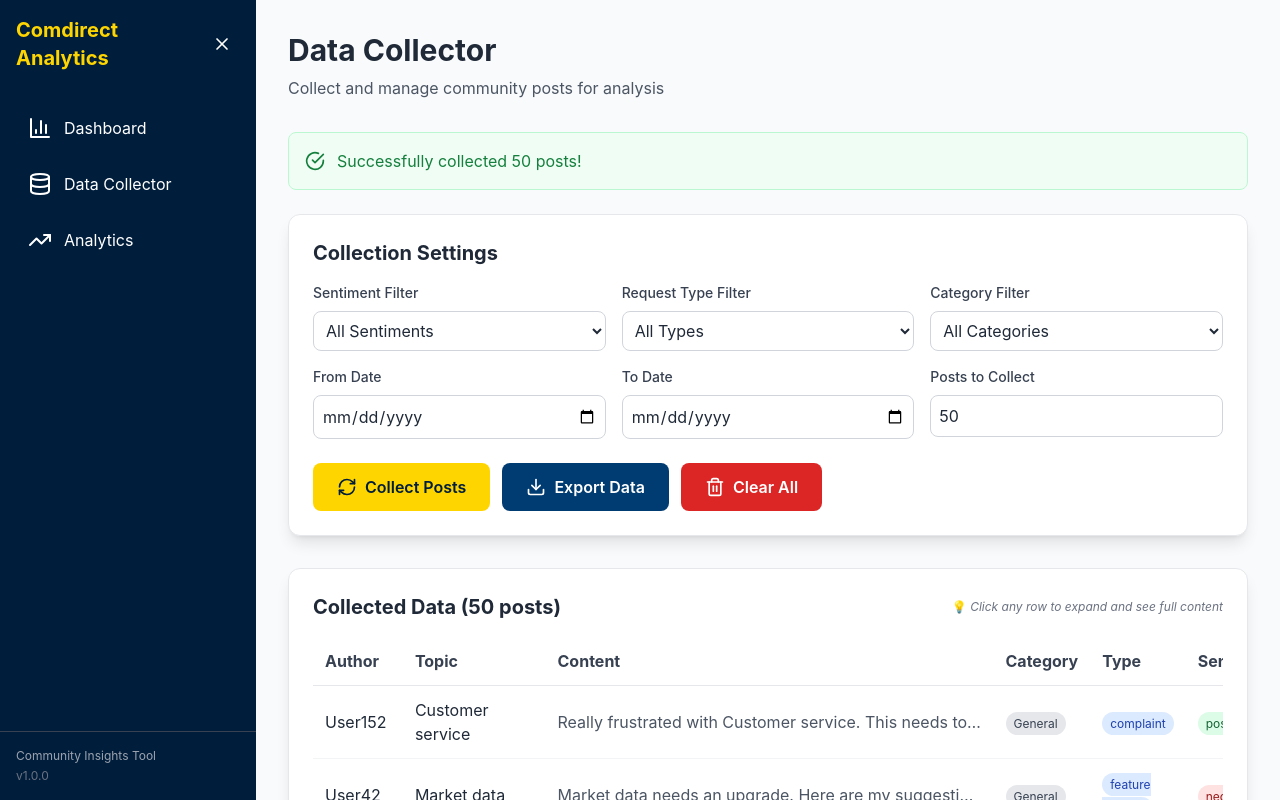
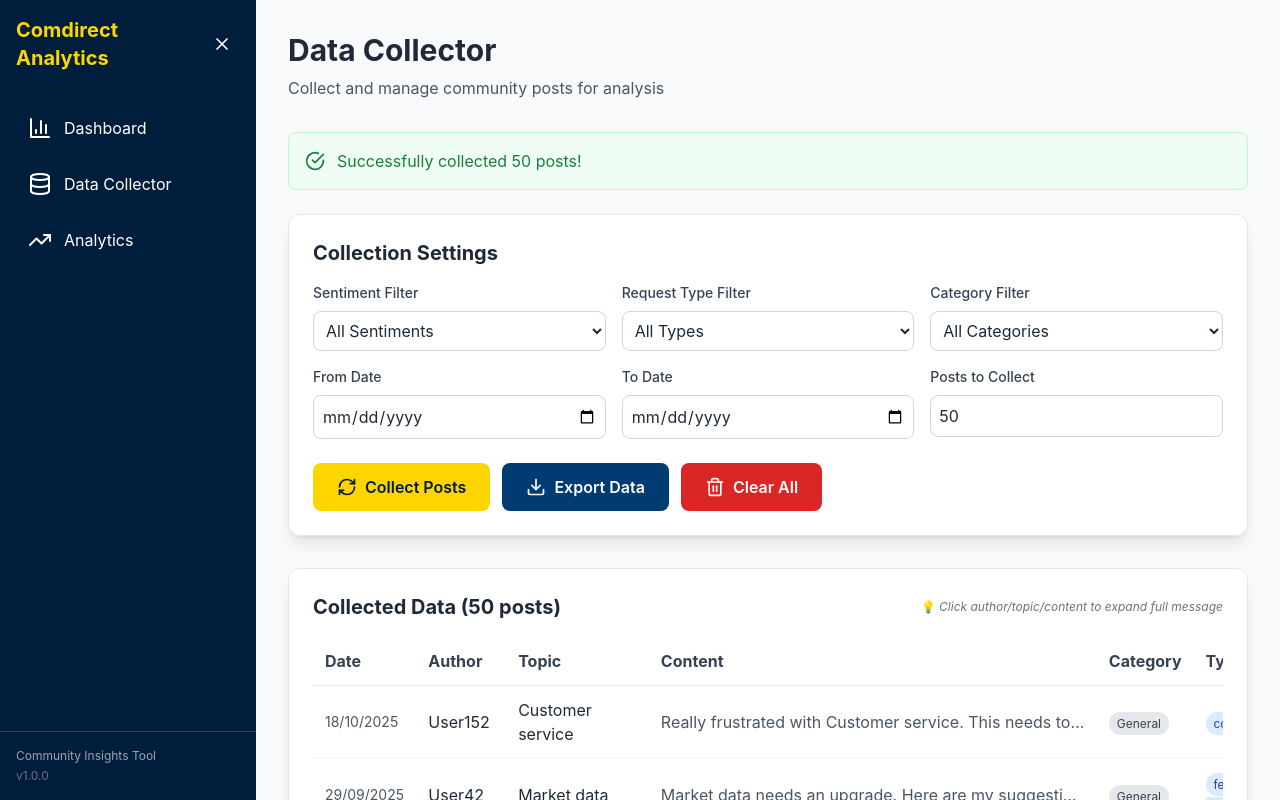
Before and after one commit to ign-tunayilmaz/comdirect-analytics, a React (Vite) app: page /collector in a window 1280 px wide. Both pictures are taken after a click on the button "Collect Posts". Built offline with nearby package versions, Linux system fonts and the light colour scheme.

Commit message:
Add publish date and URL columns to post table with external links

```diff
--- a/src/components/DataCollector.jsx
+++ b/src/components/DataCollector.jsx
@@ -1,6 +1,6 @@
 import React, { useState } from 'react'
 import { fetchCommunityPosts, savePosts, loadPosts, clearPosts } from '../utils/dataCollector'
-import { Download, RefreshCw, Trash2, CheckCircle, AlertCircle } from 'lucide-react'
+import { Download, RefreshCw, Trash2, CheckCircle, AlertCircle, ExternalLink } from 'lucide-react'
 
 function DataCollector() {
   const [loading, setLoading] = useState(false)
@@ -268,7 +268,7 @@
           </h2>
           {displayedPosts.length > 0 && (
             <p className="text-xs text-gray-500 dark:text-gray-400 italic">
-              💡 Click any row to expand and see full content
+              💡 Click author/topic/content to expand full message
             </p>
           )}
         </div>
@@ -288,6 +288,7 @@
             <table className="w-full">
               <thead>
                 <tr className="border-b border-gray-200 dark:border-gray-700">
+                  <th className="text-left p-3 text-gray-700 dark:text-gray-300">Date</th>
                   <th className="text-left p-3 text-gray-700 dark:text-gray-300">Author</th>
                   <th className="text-left p-3 text-gray-700 dark:text-gray-300">Topic</th>
                   <th className="text-left p-3 text-gray-700 dark:text-gray-300">Content</th>
@@ -295,20 +296,43 @@
                   <th className="text-left p-3 text-gray-700 dark:text-gray-300">Type</th>
                   <th className="text-left p-3 text-gray-700 dark:text-gray-300">Sentiment</th>
                   <th className="text-left p-3 text-gray-700 dark:text-gray-300">Engagement</th>
+                  <th className="text-left p-3 text-gray-700 dark:text-gray-300">Link</th>
                 </tr>
               </thead>
               <tbody>
                 {displayedPosts.slice(0, 20).map((post) => {
                   const isExpanded = expandedRows.has(post.id)
+                  const postDate = new Date(post.date)
+                  const formattedDate = postDate.toLocaleDateString('en-GB', {
+                    day: '2-digit',
+                    month: '2-digit',
+                    year: 'numeric'
+                  })
+
                   return (
                     <tr
                       key={post.id}
-                      onClick={() => toggleRowExpansion(post.id)}
-                      className="border-b border-gray-100 dark:border-gray-800 hover:bg-gray-50 dark:hover:bg-gray-700 cursor-pointer"
+                      className="border-b border-gray-100 dark:border-gray-800 hover:bg-gray-50 dark:hover:bg-gray-700"
                     >
-                      <td className="p-3 text-gray-800 dark:text-gray-200">{post.author}</td>
-                      <td className="p-3 text-gray-800 dark:text-gray-200">{post.topic}</td>
-                      <td className={`p-3 text-gray-600 dark:text-gray-400 ${isExpanded ? '' : 'max-w-md truncate'}`}>
+                      <td className="p-3 text-gray-600 dark:text-gray-400 text-sm whitespace-nowrap">
+                        {formattedDate}
+                      </td>
+                      <td
+                        className="p-3 text-gray-800 dark:text-gray-200 cursor-pointer"
+                        onClick={() => toggleRowExpansion(post.id)}
+                      >
+                        {post.author}
+                      </td>
+                      <td
+                        className="p-3 text-gray-800 dark:text-gray-200 cursor-pointer"
+                        onClick={() => toggleRowExpansion(post.id)}
+                      >
+                        {post.topic}
+                      </td>
+                      <td
+                        className={`p-3 text-gray-600 dark:text-gray-400 cursor-pointer ${isExpanded ? '' : 'max-w-md truncate'}`}
+                        onClick={() => toggleRowExpansion(post.id)}
+                      >
                         {post.content}
                       </td>
                       <td className="p-3">
@@ -341,6 +365,20 @@
                       <td className="p-3 text-gray-600 dark:text-gray-400">
                         {post.likes} likes, {post.replies} replies
                       </td>
+                      <td className="p-3">
+                        {post.url && (
+                          <a
+                            href={post.url}
+                            target="_blank"
+                            rel="noopener noreferrer"
+                            onClick={(e) => e.stopPropagation()}
+                            className="inline-flex items-center space-x-1 text-comdirect-blue hover:text-comdirect-yellow transition-colors"
+                          >
+                            <ExternalLink size={16} />
+                            <span className="text-xs">View</span>
+                          </a>
+                        )}
+                      </td>
                     </tr>
                   )
                 })}
--- a/src/utils/dataCollector.js
+++ b/src/utils/dataCollector.js
@@ -37,6 +37,7 @@
     const requestType = requestTypes[Math.floor(Math.random() * requestTypes.length)]
     const daysAgo = Math.floor(Math.random() * 90)
 
+    const postDate = new Date(now.getTime() - daysAgo * 24 * 60 * 60 * 1000)
     posts.push({
       id: `post_${i + 1}`,
       author: `User${Math.floor(Math.random() * 1000)}`,
@@ -47,7 +48,8 @@
       isPlatformRelated: isPlatformRelated,
       likes: Math.floor(Math.random() * 100),
       replies: Math.floor(Math.random() * 50),
-      date: new Date(now.getTime() - daysAgo * 24 * 60 * 60 * 1000).toISOString(),
+      date: postDate.toISOString(),
+      url: `https://community.comdirect.de/t5/post/${i + 1}`,
       tags: generateTags(topic, requestType)
     })
   }
@@ -163,7 +165,7 @@
 }
 
 /**
- * Migrate old posts to include isPlatformRelated field
+ * Migrate old posts to include isPlatformRelated and url fields
  */
 const migratePosts = (posts) => {
   const platformTopics = [
@@ -173,15 +175,21 @@
     'Private messaging', 'Topic subscriptions', 'Community guidelines'
   ]
 
-  return posts.map(post => {
+  return posts.map((post, index) => {
+    const updates = {}
+
     // If the post doesn't have isPlatformRelated field, add it based on topic
     if (post.isPlatformRelated === undefined) {
-      return {
-        ...post,
-        isPlatformRelated: platformTopics.includes(post.topic)
-      }
+      updates.isPlatformRelated = platformTopics.includes(post.topic)
     }
-    return post
+
+    // If the post doesn't have a URL field, generate one
+    if (!post.url) {
+      updates.url = `https://community.comdirect.de/t5/post/${post.id.replace('post_', '')}`
+    }
+
+    // Return post with updates if any, otherwise return original
+    return Object.keys(updates).length > 0 ? { ...post, ...updates } : post
   })
 }
 
```
